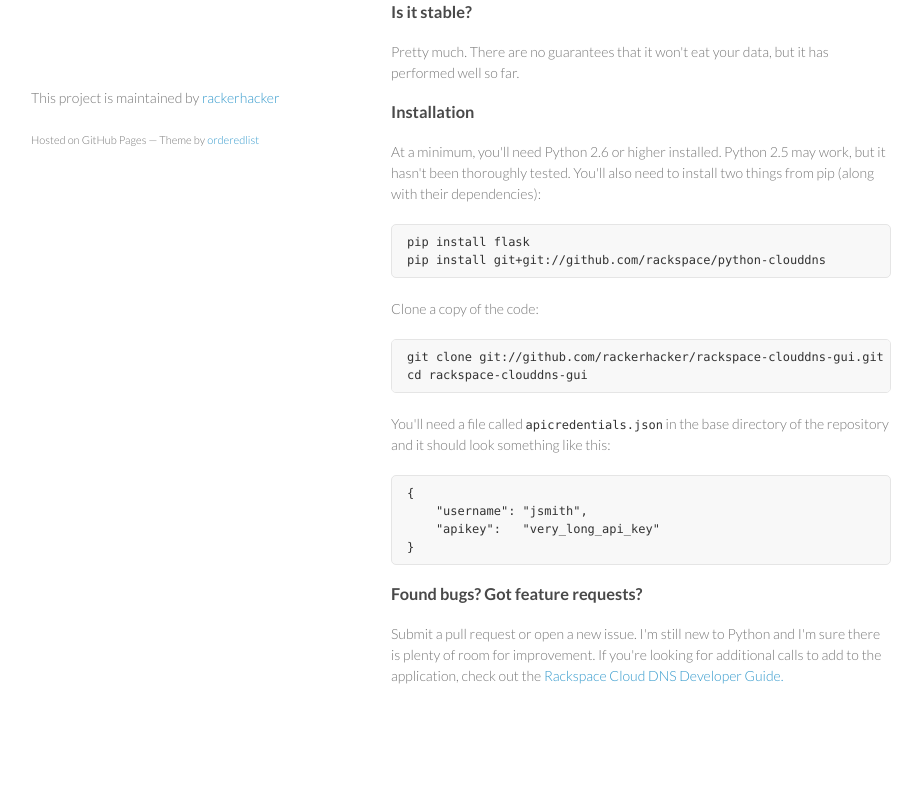
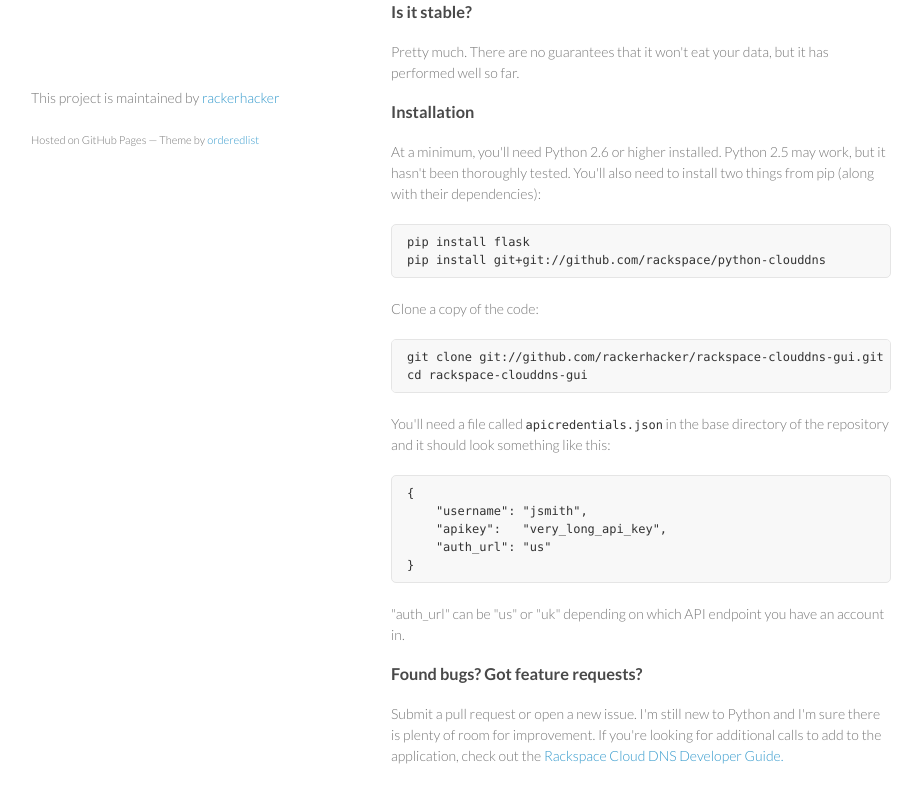
Before and after one commit to major/rackspace-clouddns-gui, a plain HTML site: page index.html in a window 1280 px wide. Shown: the part 581-1383 px from the top of the page, without its empty margins (179-1101 px from the left). Before the commit the page ends 1337 px from the top, so only its background shows below. Drawn offline with Linux system fonts and the light colour scheme.

Commit message:
Updated to reflect ability to select regional api endpoint.
	modified:   index.html

```diff
--- a/index.html
+++ b/index.html
@@ -63,8 +63,11 @@ cd rackspace-clouddns-gui
 
 <pre><code>{
     "username": "jsmith",
-    "apikey":   "very_long_api_key"
+    "apikey":   "very_long_api_key",
+    "auth_url": "us"
 }</pre></code>
+
+<p>"auth_url" can be "us" or "uk" depending on which API endpoint you have an account in.</p>
 
 <h3>Found bugs? Got feature requests?</h3>
 
```
